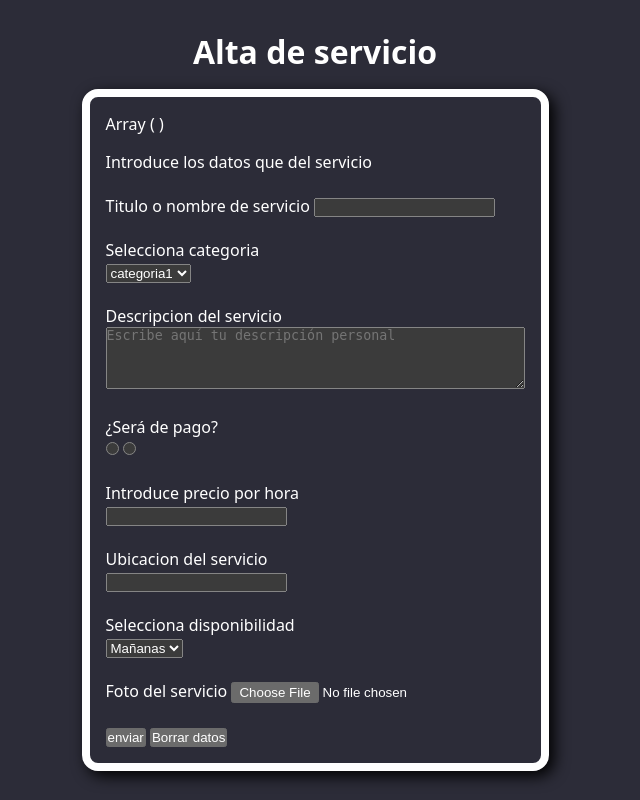
After one commit to RSMKode/app-dwes, a PHP site: page /alta/alta.php in a window 1280 px wide. The commit adds this page. Shown: the whole page, without its empty margins (325-965 px from the left). Run offline with PHP 8.4, Linux system fonts and the light colour scheme.

Commit message:
añadido alta servicio modifica utils y funciones

```diff
--- a/libs/utils.php
+++ b/libs/utils.php
@@ -182,7 +182,7 @@ function recogeArray(string $var): array
  * @return bool
  *
  */
-function cTexto(string $text, string $campo, array &$errores, int $max = 30, int $min = 1, bool $espacios = TRUE, bool $case = TRUE)
+/*function cTexto(string $text, string $campo, array &$errores, int $max = 30, int $min = 1, bool $espacios = TRUE, bool $case = TRUE)
 {
     $case = ($case === TRUE) ? "i" : "";
     $espacios = ($espacios === TRUE) ? " " : "";
@@ -191,9 +191,9 @@ function cTexto(string $text, string $campo, array &$errores, int $max = 30, int
     }
     $errores[$campo] = "Error en el campo $campo";
     return false;
-}
+}*/
 
-function cPass(string $text, string $campo, array &$errores, int $max = 30, int $min = 4, bool $espacios = TRUE, bool $case = TRUE)
+/*function cPass(string $text, string $campo, array &$errores, int $max = 30, int $min = 4, bool $espacios = TRUE, bool $case = TRUE)
 {
     $case = ($case === TRUE) ? "i" : "";
     $espacios = ($espacios === TRUE) ? " " : "";
@@ -203,6 +203,7 @@ function cPass(string $text, string $campo, array &$errores, int $max = 30, int
     $errores[$campo] = "Error en el campo $campo";
     return false;
 }
+*/
 
 function cFecha(string $fecha, string $campo, array &$errores, string $formato)
 {
@@ -224,7 +225,7 @@ function cFecha(string $fecha, string $campo, array &$errores, string $formato)
     return false;
 }
 
-function cCorreo(string $text, string $campo, array &$errores)
+/*function cCorreo(string $text, string $campo, array &$errores)
 {
 
     $regexCorreo = "/^[a-zñÑ][a-z0-9_\.]{2,}@[a-zñÑ\.]{3,}[\.][a-zñÑ]{2,}$/ui";
@@ -235,6 +236,7 @@ function cCorreo(string $text, string $campo, array &$errores)
     $errores[$campo] = "Error en el campo $campo, por favor, introduce un correo con este formato correo@dominio.com";
     return false;
 }
+*/
 
 /**
  * Funcion cNum
@@ -403,3 +405,49 @@ function cFile(string $nombre, array &$errores, array $extensionesValidas, strin
         }
     }
 }
+
+function cTexto(string $text, string $campo, array &$errores, string $tipo, int $max = 30, int $min = 4, bool $espacios = TRUE, bool $case = TRUE){
+    switch ($tipo){
+        case "texto":
+
+            $case = ($case === TRUE) ? "i" : "";
+            $espacios = ($espacios === TRUE) ? " " : "";
+            if ((preg_match("/^[a-zñ$espacios]{" . $min . "," . $max . "}$/u$case", sinTildes($text)))) {
+                return true;
+            }
+            $errores[$campo] = "Error en el campo $campo";
+            return false;
+
+        case "correo":
+            $regexCorreo = "/^[a-zñÑ][a-z0-9_\.]{2,}@[a-zñÑ\.]{3,}[\.][a-zñÑ]{2,}$/ui";
+
+            if ((preg_match($regexCorreo, sinTildes($text)))) {
+                return true;
+            }
+            $errores[$campo] = "Error en el campo $campo, por favor, introduce un correo con este formato correo@dominio.com";
+            return false;
+
+        case "pass":
+            $case = ($case === TRUE) ? "i" : "";
+            $espacios = ($espacios === TRUE) ? " " : "";
+            if ((preg_match("/^[a-zñ0-9-_$espacios]{" . $min . "," . $max . "}$/u$case", sinTildes($text)))) {
+                return true;
+            }
+            $errores[$campo] = "Error en el campo $campo";
+            return false;
+
+        case "ubi":
+            $case = ($case === TRUE) ? "i" : "";
+            $espacios = ($espacios === TRUE) ? " " : "";
+            if ((preg_match("/^[A-Za-z0-9\s,.ºª\/-]+,\s*(\d{1,3}(?:\s*[A-Za-z])?)(?:,\s*[Pp]iso\s*\d{1,2}(?:\s*[A-Za-z])?)?(?:,\s*[Pp]uerta\s*\d{1,3}(?:\s*[A-Za-z])?)?,\s*\d{5}$/
+$espacios]{" . $min . "," . $max . "}$/u$case", sinTildes($text)))) {
+                return true;
+            }
+            $errores[$campo] = "Error en el campo $campo";
+            return false;
+
+
+    }
+
+
+}
--- a/src/archivos/datosUsuarios.txt
+++ b/src/archivos/datosUsuarios.txt
@@ -2,3 +2,4 @@ peter@google.com|12345|Pedro|2023-11-08|../../images\Logo_github.png|castellano|
 sandra@google.com|7908790870987|Sandra|2023-11-08|../../images\Logo_github.png|castellano||gonzalo@hotmail.es|98765|Gonzaol|2000-01-10||castellano|Soy gonzalo|
 gonzalo@hotmail.es|98765|Gonzalo|2000-01-10||castellano|Soy gonzalo|
 willy@gmail.com|1111|Willy|2023-11-10||castellano||
+juan@ejemplo.com|juan|juan|1997-07-20|../../images\berserk-marca-del-sacrificio.jpg|castellano|Este formulario es genial|
--- /dev/null
+++ b/src/pages/alta/alta.php
@@ -0,0 +1,84 @@
+<?php
+// Libreria de funciones de validación
+require("../../../libs/utils.php");
+//De config.php leeremos $extensionesValidas, $rutaImagenes, $maxFichero.
+require("../../../libs/config.php");
+
+
+
+cabecera("Altas de Servicios", "../../styles.css" );
+$errores=[];
+
+
+echo "<h1>Alta de servicio</h1>";
+echo "<main class='container'>";
+print_r($_FILES);
+
+$categorias = array(
+    "categoria1",
+    "categoria2",
+    "categoria3",
+);
+
+
+$disponibilidades = array(
+    "mañana",
+    "tarde",
+    "noche",
+);
+
+$pagos = array(
+    "si",
+    "no",
+);
+
+if(!isset($_REQUEST["enviar"])){
+    // Incluimos formulario vacio
+    include("form-alta.php");
+}else{
+    $titulo = recoge("titul");
+    $categoria = recoge("cat");
+    $comentario = recoge("comentario");
+    $pago = recoge("pago");
+    $precio = recoge("precio");
+    $ubicacion = recoge("ubicacion");
+    $disponibilidad = recoge("disponibilidad");
+
+    //Validamos los campos que no son ficheros
+    cTexto($titulo, "titulo", $errores, "texto");
+    cSelect($categoria, "categoria", $errores, $categorias);
+    cTexto($comentario, "comentario", $errores, "texto", 120);
+    cRadio($pago, "pago", $errores, $pagos, false);
+    cNum($precio, "precio", $errores, false);
+    cTexto($ubicacion, "ubicacion",  $errores, "ubi");
+    cSelect($disponibilidad, "disponibilidad", $errores, $disponibilidades);
+
+//Sino ha habido errores en el resto de campos comprobamos el fichero
+if(empty($errores)){
+    //En este caso la subida de la foto no es obligatoria
+
+    $rutaFoto = cFile("foto", $errores, $extensionesValidas, "../../$rutaImagenes", $maxFichero, false);
+
+    /*
+             Sino ha habido error en la subida del fichero redireccionamos a valid.php pasando por GET (URL) los datos recogidos
+             Si ha habido error volveremos a mostrar el formulario
+             */
+    if(empty($errores)) {
+
+        //Escribimos datos en fichero
+        $archivo = fopen("../../$rutaArchivos" . DIRECTORY_SEPARATOR . "ServicioUsuarios.txt", "a");
+        fwrite($archivo, $titulo . "|" . $categoria . "|" . $comentario . "|" . $pago . "|" . $precio . "|" . $ubicacion . "|" . $disponibilidad . "|" . PHP_EOL);
+        fclose($archivo);
+
+        //Redirigimos a valid.php
+        header("location:registro_valid.php");
+    } else {
+        require("form-alta.php");
+    }
+} else {
+    require("form-alta.php");
+}
+}
+
+echo "</main>";
+pie();
--- /dev/null
+++ b/src/pages/alta/form-alta.php
@@ -0,0 +1,68 @@
+<?php
+if (count($errores) != 0) {
+    echo "<p class='errores'>";
+    echo "Hay errores en el formulario:<br>";
+    foreach ($errores as $error) {
+        echo $error;
+        echo "<br>";
+    }
+    echo "</p>";
+}
+?>
+
+
+<form action="alta.php" method="post" enctype="multipart/form-data">
+    Introduce los datos que del servicio
+
+    <br><br>
+
+    Titulo o nombre de servicio
+
+    <input type="text" name="titul" value="<?= isset($titulo) ? $titulo : ""; ?>"> <br><br>
+
+    Selecciona categoria
+    <br>
+    <select  name="cat">
+        <option value="cat1">categoria1</option>
+        <option value="cat2">categoria2</option>
+        <option value="cat3">categoria3</option>
+    </select>
+    <br><br>
+
+    Descripcion del servicio
+    <br>
+    <textarea cols="50" rows="4" name="comentario"value="<?= isset($comentario) ? $comentario : ""; ?> " placeholder="Escribe aquí tu descripción personal"></textarea>
+    <br><br>
+
+    ¿Será de pago?
+    <br>
+    <input type="radio" name="pago" value="si">
+    <input type="radio" name="pago" value="no">
+    <br><br>
+
+    Introduce precio por hora
+    <br>
+    <input type="text" name="precio" value="<?= isset($precio) ? $precio : ""; ?>">
+    <br><br>
+
+    Ubicacion del servicio
+    <br>
+    <input type="text" name="ubi" value="<?= isset($ubi) ? $ubi : ""; ?>">
+    <br><br>
+
+    Selecciona disponibilidad
+    <br>
+    <select  name="cat">
+        <option value="cat1">Mañanas</option>
+        <option value="cat2">Tardes</option>
+        <option value="cat3">Noches</option>
+    </select>
+    <br><br>
+
+    Foto del servicio
+    <input type="file"  name="foto">
+
+    <br><br>
+    <input type="submit" name="Aceptar" value="enviar">
+    <input type="reset" name="borrar" value="Borrar datos">
+</form>
--- a/src/pages/inicio/inicio.php
+++ b/src/pages/inicio/inicio.php
@@ -14,7 +14,7 @@ echo "<main class='container'>";
 if (isset($_SESSION["correo"])) {
     // Si ya se ha iniciado sesión, redirigimos a la página principal
     echo "<p>Ya has iniciado sesión.</p>";
-    echo "<a clas='accent' href='../perfil/perfil-usuario.php'>Ir al perfil de usuario</a>";
+    echo "<a class='accent' href='../perfil/perfil-usuario.php'>Ir al perfil de usuario</a>";
 } else if (!isset($_REQUEST['enviar'])) {
     // Incluimos formulario vacio
     require("form-inicio.php");
@@ -24,8 +24,8 @@ if (isset($_SESSION["correo"])) {
     $pass = recoge("pass");
 
     //Validamos los campos que no son ficheros
-    cCorreo($correo, "correo", $errores);
-    cPass($pass, "pass", $errores, 30, 4);
+    cTexto($correo, "correo", $errores, "texto");
+    cTexto($pass, "pass", $errores, "texto", 30, 4);
 
     if (empty($errores)) {
 
--- a/src/pages/modif/modif.php
+++ b/src/pages/modif/modif.php
@@ -27,8 +27,8 @@ if (!isset($_REQUEST["enviar"])) {
     $idioma = recoge("idioma");
 
     //Validacion
-    cTexto($newpassword, "contrasenya", $errores, 15, 6, false);
-    cTexto($comentario, "descripcion", $errores, 120, 10);
+    cTexto($newpassword, "contrasenya", $errores, "texto",15, 6, false);
+    cTexto($comentario, "descripcion", $errores, "texto",120, 10);
     cSelect($idioma, "idioma", $errores, $idiomas);
 
 
```
Also changed, not shown: src/pages/alta/alta_valid.php (added, +42 -0 lines), src/pages/registro/registro.php (+4 -4 lines), src/images/berserk-marca-del-sacrificio.jpg (added).
